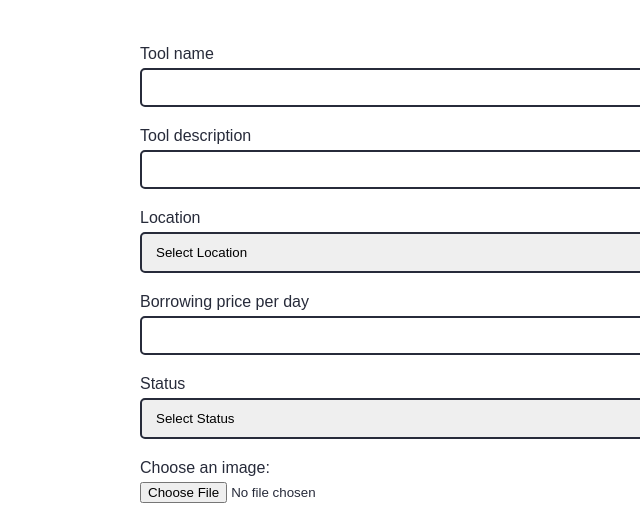
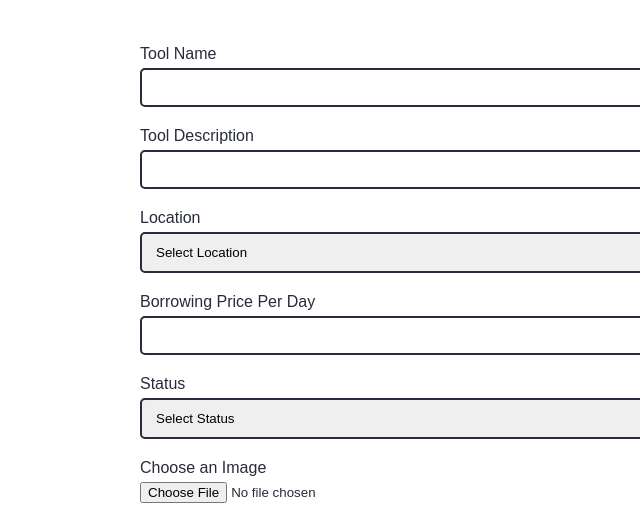
Before and after one commit to kazsho/quacksquad_frontend, a website: page addTool.html in a window 1280 px wide. Shown: the part 172-699 px from the top of the page, 0-640 px from the left. Drawn offline with Linux system fonts and the light colour scheme.

```diff
--- a/addTool.html
+++ b/addTool.html
@@ -20,11 +20,11 @@
         <h1>Add a Tool</h1>
         <form id="toolForm" class="update-form">
             <div class="form-group">
-                <label for="toolName">Tool name</label>
+                <label for="toolName">Tool Name</label>
                 <input type="text" id="toolName" name="toolName" required>
             </div>
             <div class="form-group">
-                <label for="toolDescription">Tool description</label>
+                <label for="toolDescription">Tool Description</label>
                 <input type="text" id="toolDescription" name="toolDescription" required>
             </div>
             <div class="form-group">
@@ -35,7 +35,7 @@
                 </select>
             </div>
             <div class="form-group">
-                <label for="borrowingPrice">Borrowing price per day</label>
+                <label for="borrowingPrice">Borrowing Price Per Day</label>
                 <input type="number" id="borrowingPrice" name="borrowingPrice" required>
             </div>
             <div class="form-group">
@@ -47,7 +47,7 @@
                 </select>
             </div>
             <div class="form-group">
-                <label for="image">Choose an image:</label>
+                <label for="image">Choose an Image</label>
                 <input type="file" id="image" name="image" accept="image/*">
                 <span id="imageName"></span>
             </div>
```
